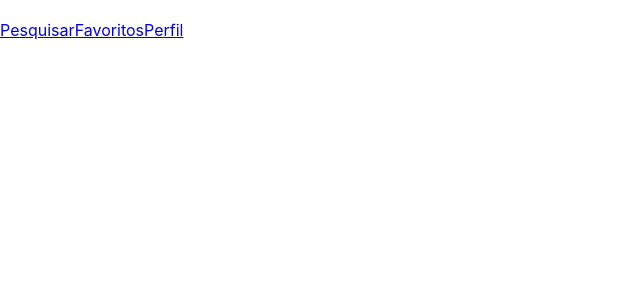
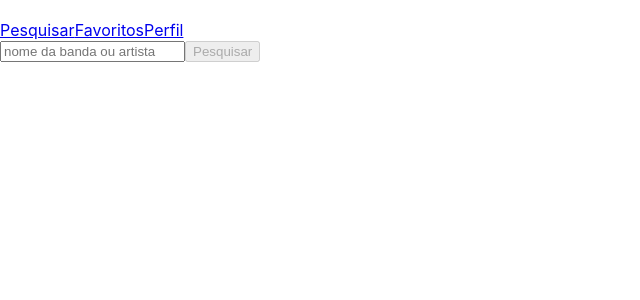
Before and after one commit to als-menezes/Soundfy, a React (Create React App) app: page /search in a window 1280 px wide. Shown: the top 300 px of the page, without its empty margins (0-640 px from the left). Built offline with nearby package versions, Linux system fonts and the light colour scheme.

Commit message:
> Implement: search form <

```diff
--- a/src/Components/Header.js
+++ b/src/Components/Header.js
@@ -1,5 +1,4 @@
 import React, { Component } from 'react';
-import PropTypes from 'prop-types';
 import { Link } from 'react-router-dom/cjs/react-router-dom.min';
 import { getUser } from '../services/userAPI';
 import Loading from './Loading';
@@ -36,10 +35,4 @@ class Header extends Component {
   }
 }
 
-Header.propTypes = {
-  match: PropTypes.objectOf(
-    PropTypes.string,
-  ),
-}.isRequired;
-
 export default Header;
--- a/src/Pages/Search.js
+++ b/src/Pages/Search.js
@@ -2,12 +2,31 @@ import React, { Component } from 'react';
 import Header from '../Components/Header';
 
 class Search extends Component {
-  state = { };
+  state = {
+    searchInput: '',
+  };
 
   render() {
+    const { searchInput } = this.state;
     return (
       <div data-testid="page-search">
         <Header />
+        <form>
+          <input
+            type="text"
+            placeholder="nome da banda ou artista"
+            data-testid="search-artist-input"
+            value={ searchInput }
+            onChange={ ({ target }) => this.setState({ searchInput: target.value }) }
+          />
+          <button
+            type="button"
+            data-testid="search-artist-button"
+            disabled={ searchInput.length < 2 ? true : null }
+          >
+            Pesquisar
+          </button>
+        </form>
       </div>
     );
   }
```
